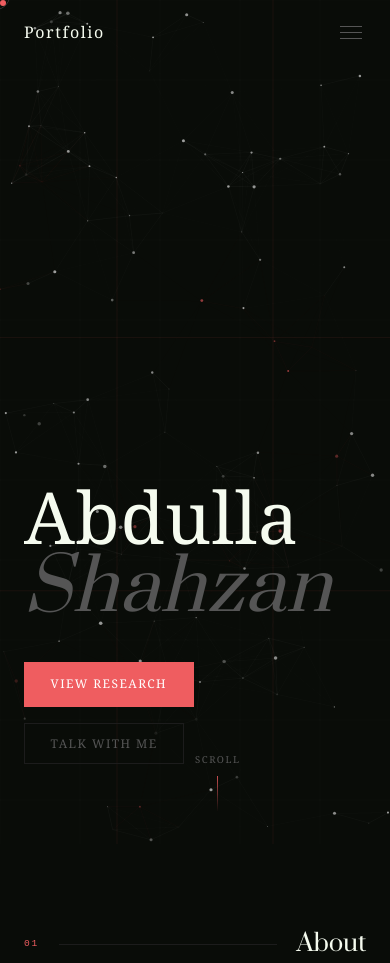
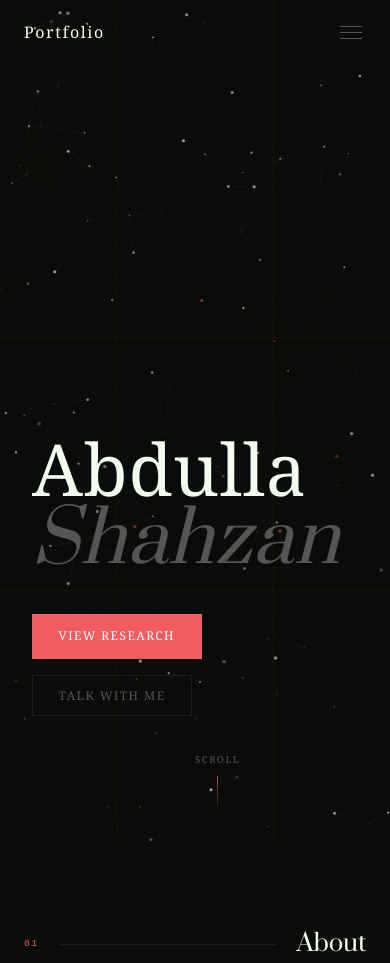
Before and after one commit to abdullashahzan/my-portfolio-website, a Django app: page / in a window 390 px wide. Shown: the top 963 px of the page. Run offline with Django 5.2, Linux system fonts and the light colour scheme; data that the repository does not hold is empty; some web fonts are replaced.

Commit message:
Add touch device cursor handling and remove unused PDF imports

```diff
--- a/portfolio/main/static/main/style.css
+++ b/portfolio/main/static/main/style.css
@@ -30,6 +30,7 @@
 html {
   scroll-snap-type: y proximity;   /* 'proximity' snaps only when close, 'mandatory' always snaps */
   scroll-behavior: smooth;         /* ensures smooth snap animation */
+  overflow-x: hidden;
 }
 
 body {
@@ -68,6 +69,30 @@ section { max-width: 900px; margin: 0 auto; padding: 7rem 2rem; }
   transition: width .25s, height .25s, border-color .25s;
 }
 
+/* ════════════════════════════════════════
+    HIDE CURSOR ON TOUCH DEVICES
+════════════════════════════════════════ */
+
+/* Standard Tablet/Mobile Breakpoint */
+@media (max-width: 1024px) {
+    .cursor,
+    .cursor-ring {
+        display: none !important;
+    }
+
+    /* Ensure the system pointer returns to normal for links */
+    * {
+        cursor: auto !important;
+    }
+}
+
+/* Modern Touch-Detection (Pointer: Coarse) */
+@media (pointer: coarse) {
+    .cursor,
+    .cursor-ring {
+        display: none !important;
+    }
+}
 
 /* ════════════════════════════════════════
    NAV
@@ -1318,7 +1343,7 @@ footer span { color: var(--red); }
   nav { padding: 1.2rem 1.5rem; }
   nav ul { display: none; }
   .nav-menu-btn { display: flex; }
-  .hero { padding: 0 1.5rem 5rem; }
+  .hero { padding: 0 2rem 8rem; }
   .hero-meta { display: none; }
   .video-divider { height: 260px; }
   .about-grid,
--- a/portfolio/main/views.py
+++ b/portfolio/main/views.py
@@ -1,10 +1,6 @@
 from django.shortcuts import render
 from .models import *
 from django.http import JsonResponse
-from django.template.loader import render_to_string
-from weasyprint import HTML
-import tempfile
-from django.http import HttpResponse
 import os
 from django.views.decorators.csrf import csrf_exempt
 from groq import Groq
```
